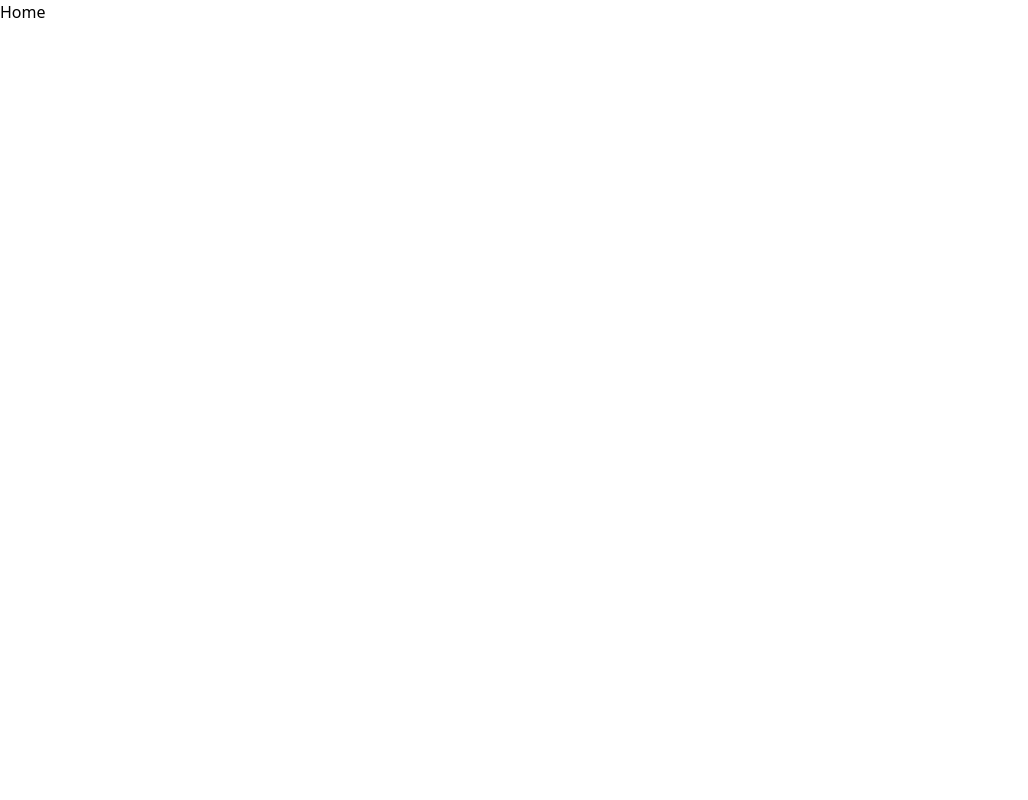
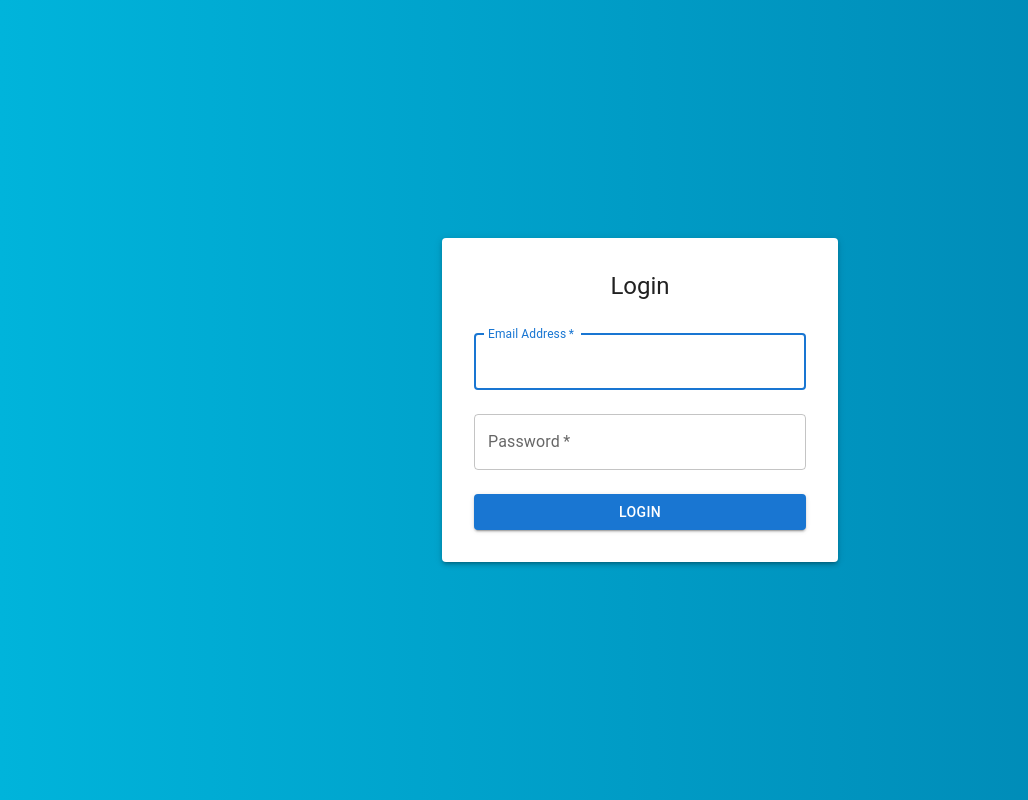
Before and after one commit to parves371/Intern_Tasks, a React (Vite) app: page /login in a window 1280 px wide. Before the commit this address led to /. Shown: the whole page, without its empty margins (0-1028 px from the left). Built offline with nearby package versions, Linux system fonts and the light colour scheme.

Commit message:
Added login logic and custom validation for email and password

```diff
--- a/package.json
+++ b/package.json
@@ -16,8 +16,13 @@
     "@mui/material": "^5.15.20",
     "@mui/x-data-grid": "^7.11.1",
     "@reduxjs/toolkit": "^2.2.7",
+    "6pp": "^1.2.16",
+    "await": "^0.2.6",
+    "axios": "^1.7.7",
     "react": "^18.3.1",
     "react-dom": "^18.3.1",
+    "react-helmet-async": "^2.0.5",
+    "react-hot-toast": "^2.4.1",
     "react-redux": "^9.1.2",
     "react-router-dom": "^6.26.2"
   },
--- /dev/null
+++ b/server/db.json
@@ -0,0 +1,9 @@
+{
+  "users": [
+    {
+      "id": 1,
+      "username": "mohammadshuvo371@gmail.com",
+      "password": "Shuvo@371 Khan"
+    }
+  ]
+}
--- a/src/App.jsx
+++ b/src/App.jsx
@@ -2,29 +2,26 @@ import React, { lazy, Suspense } from "react";
 import { LayoutLoader } from "./layout/Loaders";
 import { BrowserRouter, Route, Routes } from "react-router-dom";
 import ProtectRoute from "./components/auth/ProtectRoute";
+import { useSelector } from "react-redux";
 
 const Home = lazy(() => import("./pages/Home"));
 const Login = lazy(() => import("./pages/login"));
 
-const user = true;
 const App = () => {
-  // useEffect(() => {
-  //   axios
-  //     .get(`${server}/api/v1/user/me`, { withCredentials: true })
-  //     .then(({ data }) => dispatch(userExists(data.user)))
-  //     .catch((err) => dispatch(userNotExists()));
-  // }, []);
+  // Access the isAuthenticated value from the auth slice in the Redux store
+  const isAuthenticated = useSelector((state) => state.auth.isAuthenticated);
+
   return (
     <BrowserRouter>
       <Suspense fallback={<LayoutLoader />}>
         <Routes>
-          <Route element={<ProtectRoute user={user} />}>
+          <Route element={<ProtectRoute user={isAuthenticated} />}>
             <Route path="/" element={<Home />} />
           </Route>
           <Route
             path="/login"
             element={
-              <ProtectRoute user={!user} redirect="/">
+              <ProtectRoute user={!isAuthenticated} redirect="/">
                 <Login />
               </ProtectRoute>
             }
--- /dev/null
+++ b/src/constants/color.js
@@ -0,0 +1,5 @@
+const bgGradient = "linear-gradient(to right, #00b4db, #0083b0)";
+
+export { bgGradient };
+
+// json-server --watch db.json --port 5000
--- a/src/main.jsx
+++ b/src/main.jsx
@@ -1,10 +1,15 @@
-import { StrictMode } from 'react'
-import { createRoot } from 'react-dom/client'
-import App from './App.jsx'
-import './index.css'
+import { StrictMode } from "react";
+import { createRoot } from "react-dom/client";
+import App from "./App.jsx";
+import "./index.css";
 
-createRoot(document.getElementById('root')).render(
+import store from "./redux/store.js";
+import { Provider } from "react-redux";
+
+createRoot(document.getElementById("root")).render(
   <StrictMode>
-    <App />
-  </StrictMode>,
-)
+    <Provider store={store}>
+      <App />
+    </Provider>
+  </StrictMode>
+);
--- a/src/pages/login.jsx
+++ b/src/pages/login.jsx
@@ -1,34 +1,161 @@
 import React, { useState } from "react";
+import { Button, Container, Paper, TextField, Typography } from "@mui/material";
+import axios from "axios";
+import toast from "react-hot-toast";
+import { useDispatch } from "react-redux";
+import { bgGradient } from "../constants/color";
+import { setAuthenticated } from "../redux/reducers/authSlice";
+import { validateEmail, validatePasswordStrength } from "../utils/helper";
 
-const Login = ({ onLogin }) => {
+const Login = () => {
+  const [isLoading, setIsLoading] = useState(false);
   const [username, setUsername] = useState("");
   const [password, setPassword] = useState("");
+  const [error, setError] = useState({}); // Initialize error as an object for different field errors
+  const dispatch = useDispatch();
 
-  const handleSubmit = (e) => {
+  const validateForm = () => {
+    let formErrors = {};
+
+    // Email validation
+    if (!validateEmail(username)) {
+      formErrors.username = "Please enter a valid email address.";
+    }
+
+    // Password validation
+    if (!validatePasswordStrength(password)) {
+      formErrors.password =
+        "Password must be at least 8 characters long, include an uppercase letter, a lowercase letter, and a number.";
+    }
+
+    return formErrors;
+  };
+
+  const handleSignIn = async (e) => {
     e.preventDefault();
-    onLogin({ username, password });
+    setIsLoading(true);
+    setError({}); // Clear previous errors
+    const toastId = toast.loading("Logging in...");
+
+    const validationErrors = validateForm();
+    if (Object.keys(validationErrors).length > 0) {
+      setError(validationErrors); // Set form errors
+      toast.error("Please fix the errors before submitting.", { id: toastId });
+      setIsLoading(false);
+      return;
+    }
+
+    try {
+      // Make a GET request to fetch users
+      const response = await axios.get("http://localhost:5000/users");
+
+      // Find user with matching username (email) and password
+      const user = response.data.find(
+        (u) => u.username === username && u.password === password
+      );
+
+      if (user) {
+        // Dispatch authentication state with a token or user data
+        dispatch(setAuthenticated(`fake-token-${user.id}`)); // Assuming you use a fake token
+        toast.success("Login successful", { id: toastId });
+      } else {
+        setError({ login: "Invalid email or password." });
+        toast.error("Invalid email or password", { id: toastId });
+      }
+    } catch (error) {
+      console.error("Login failed", error);
+      setError({ login: "Something went wrong. Please try again." });
+      toast.error("Something went wrong. Please try again.", { id: toastId });
+    } finally {
+      setIsLoading(false);
+    }
   };
 
   return (
-    <form onSubmit={handleSubmit}>
-      <div>
-        <label>Username:</label>
-        <input
-          type="text"
+    <div
+      style={{
+        backgroundImage: bgGradient,
+      }}
+    >
+      <Container
+        component={"main"}
+        maxWidth="xs"
+        sx={{
+          height: "100vh",
+          display: "flex",
+          justifyContent: "center",
+          alignItems: "center",
+        }}
+      >
+        <Paper
+          elevation={3}
+          sx={{
+            padding: 4,
+            display: "flex",
+            flexDirection: "column",
+            alignItems: "center",
+          }}
+        >
+          <Typography variant="h5">Login</Typography>
+          <form style={{ width: "100%", marginTop: "1rem" }} onSubmit={handleSignIn}>
+            <TextField
+              variant="outlined"
+              margin="normal"
+              required
+              fullWidth
+              id="email"
+              label="Email Address"
+              name="email"
+              autoComplete="email"
+              autoFocus
               value={username}
               onChange={(e) => setUsername(e.target.value)}
             />
-      </div>
-      <div>
-        <label>Password:</label>
-        <input
+            {/* Render error for email if it exists */}
+            {error.username && (
+              <Typography variant="body2" style={{ color: "red" }}>
+                {error.username}
+              </Typography>
+            )}
+            <TextField
+              variant="outlined"
+              margin="normal"
+              required
+              fullWidth
+              id="password"
+              label="Password"
+              name="password"
               type="password"
+              autoComplete="current-password"
               value={password}
               onChange={(e) => setPassword(e.target.value)}
             />
+            {/* Render error for password if it exists */}
+            {error.password && (
+              <Typography variant="body2" style={{ color: "red" }}>
+                {error.password}
+              </Typography>
+            )}
+            <Button
+              sx={{ marginTop: "1rem" }}
+              variant="contained"
+              color="primary"
+              type="submit"
+              fullWidth
+              disabled={isLoading}
+            >
+              {isLoading ? "Logging in..." : "Login"}
+            </Button>
+            {/* Render general login error if it exists */}
+            {error.login && (
+              <Typography variant="body2" style={{ color: "red", marginTop: "1rem" }}>
+                {error.login}
+              </Typography>
+            )}
+          </form>
+        </Paper>
+      </Container>
     </div>
-      <button type="submit">Login</button>
-    </form>
   );
 };
 
--- /dev/null
+++ b/src/redux/reducers/authSlice.js
@@ -0,0 +1,26 @@
+import { createSlice } from "@reduxjs/toolkit";
+
+const initialState = {
+  isAuthenticated: !!localStorage.getItem("authToken"), // Check if authToken exists
+};
+
+export const authSlice = createSlice({
+  name: "auth",
+  initialState,
+  reducers: {
+    setAuthenticated: (state, action) => {
+      const token = action.payload; // Get token from action payload
+      localStorage.setItem("authToken", token); // Store the token in localStorage
+      state.isAuthenticated = true; // Set the authenticated state to true
+    },
+    handleLogout: (state) => {
+      localStorage.removeItem("authToken"); // Remove token from localStorage
+      state.isAuthenticated = false; // Set the authenticated state to false
+    },
+  },
+});
+
+// Action creators are generated for each case reducer function
+export const { setAuthenticated, handleLogout } = authSlice.actions;
+
+export default authSlice.reducer;
--- /dev/null
+++ b/src/redux/store.js
@@ -0,0 +1,10 @@
+import { configureStore } from "@reduxjs/toolkit";
+import authReducer from "../redux/reducers/authSlice"; // Import your auth slice
+
+const store = configureStore({
+  reducer: {
+    auth: authReducer, // Add auth slice to the store
+  },
+});
+
+export default store; // Export the store
--- /dev/null
+++ b/src/utils/helper.js
@@ -0,0 +1,14 @@
+// Helper function for password strength
+const validatePasswordStrength = (password) => {
+  const hasUpperCase = /[A-Z]/.test(password);
+  const hasLowerCase = /[a-z]/.test(password);
+  const hasNumber = /\d/.test(password);
+  const hasMinLength = password.length >= 8;
+  return hasUpperCase && hasLowerCase && hasNumber && hasMinLength;
+};
+const validateEmail = (email) => {
+  const emailRegex = /^[^\s@]+@[^\s@]+\.[^\s@]+$/;
+  return emailRegex.test(email);
+};
+
+export { validatePasswordStrength, validateEmail };
```
Also changed, not shown: 1 other file (tests, documents, lock files or other folders). Lines whose indentation alone changed are shown as unchanged.
